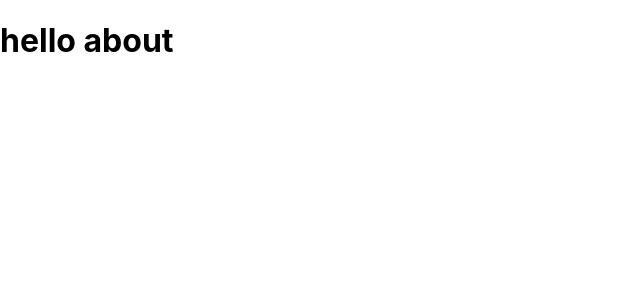
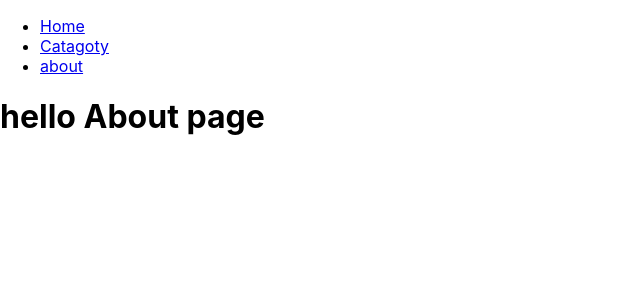
Before and after one commit to mrinmoy-007/react_project1, a React (Create React App) app: page /about in a window 1280 px wide. Shown: the top 300 px of the page, without its empty margins (0-640 px from the left). Built offline with nearby package versions, Linux system fonts and the light colour scheme.

Commit message:
aboutpageadd

```diff
--- a/src/App.js
+++ b/src/App.js
@@ -2,6 +2,8 @@
 import {BrowserRouter as Router, Routes,Route} from "react-router-dom";
 
 import Home from "./component/Home/Home";
+import Catagory from "./component/Catagory/Catagory";
+import About from "./component/About/About"
 
 
 function App() {
@@ -10,7 +12,8 @@ function App() {
        <Router>
          <Routes>
            <Route path="/" element ={<Home/>} />
-           <Route path="/about" element ={<h1>hello about</h1>} />
+           <Route path="/about" element ={<About/>} />
+           <Route path="/catagory" element ={<Catagory/>} />
          </Routes>
        </Router>
     </div>
--- /dev/null
+++ b/src/component/About/About.js
@@ -0,0 +1,10 @@
+import Navbar from "../Navbar/Navbar";
+
+export default function About(){
+   return(
+   <div>
+      <Navbar/>
+      <h1>hello About page</h1>
+   </div>
+   );
+}
--- /dev/null
+++ b/src/component/Catagory/Catagory.js
@@ -0,0 +1,10 @@
+import Navbar from "../Navbar/Navbar";
+
+export default function Catagory(){
+    return(
+        <div className="Catagoey">
+            <Navbar/>
+            <h1>hello from Catagoty</h1>
+        </div>
+    )
+}
```
